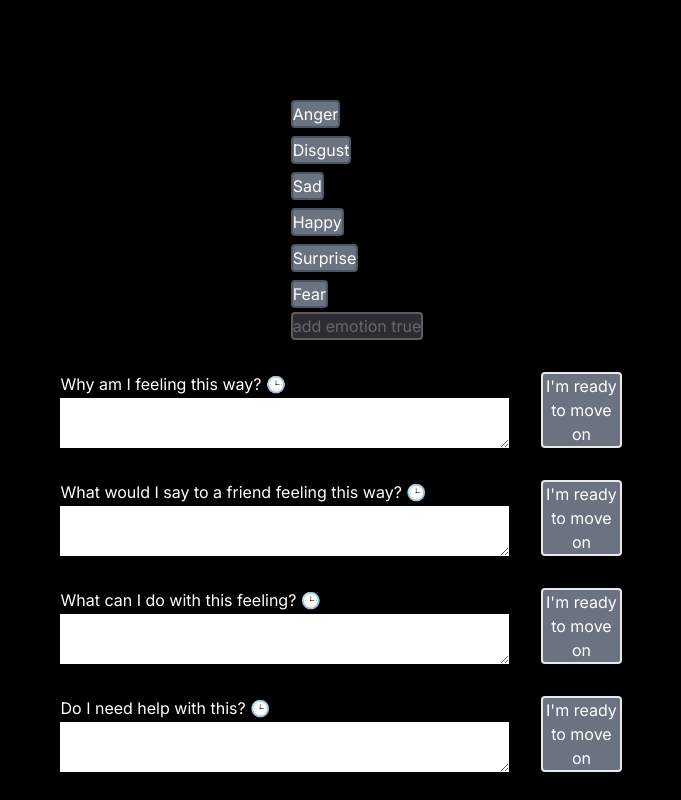
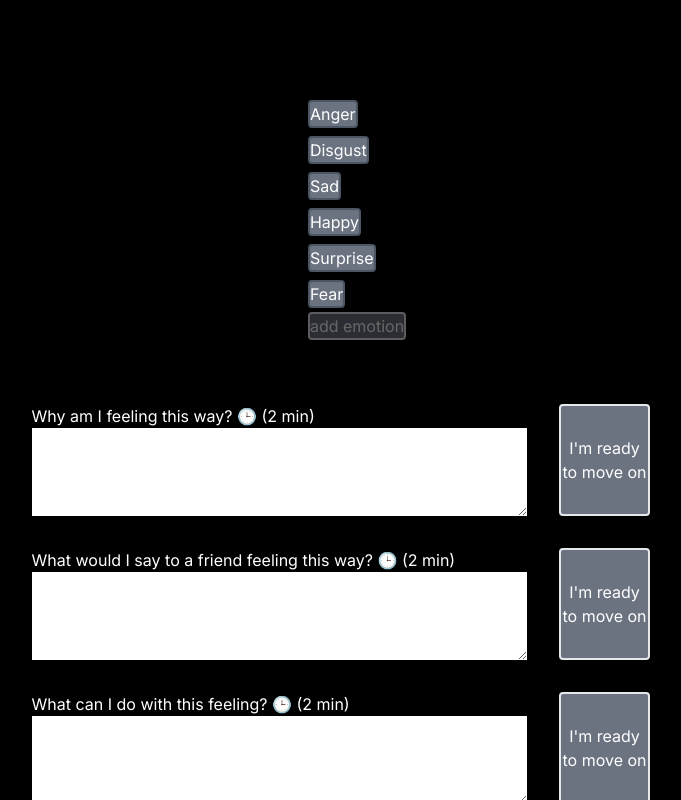
Before and after one commit to StevenVanBlerk/emotion-wheel, a Next.js app: page / in a window 1280 px wide. Shown: the top 800 px of the page, without its empty margins (299-980 px from the left). Built offline with nearby package versions, Linux system fonts and the light colour scheme.

Commit message:
fixed the last of the selection logic bugs

```diff
--- a/src/app/components/EmotionSelection/EmotionList/EmotionList.tsx
+++ b/src/app/components/EmotionSelection/EmotionList/EmotionList.tsx
@@ -80,7 +80,7 @@ const EmotionList = ({
         onClick={onFinalEmotionSelect}
         disabled={isAddEmotionDisabled}
       >
-        add emotion {isAddEmotionDisabled.toString()}
+        add emotion
       </button>
     </div>
   );
--- a/src/app/components/EmotionSelection/EmotionSelection.tsx
+++ b/src/app/components/EmotionSelection/EmotionSelection.tsx
@@ -1,50 +1,38 @@
 import { EmotionMap } from "@/app/types/emotions";
 import {
-  evaluateActiveStates,
   formatEmotionsInitialState,
-  getSelectedEmotionLabels as getSelectedEmotionKeySequence,
   onEmotionSelect,
   staticEmotions,
 } from "@/app/utils/emotions";
-import { useEffect, useState } from "react";
+import { useState } from "react";
 import EmotionList from "./EmotionList";
 
 type EmotionSelectionProps = {
   appendToEmotionGroup: (emotionKeySequence: string[]) => void;
 };
-
+const initialEmotions = formatEmotionsInitialState(staticEmotions);
 const EmotionSelection = ({ appendToEmotionGroup }: EmotionSelectionProps) => {
-  const [emotions, setEmotions] = useState<EmotionMap>(
-    formatEmotionsInitialState(staticEmotions),
-  );
+  const [emotions, setEmotions] = useState<EmotionMap>(initialEmotions);
 
   const [selectedEmotionKeySequence, setSelectedEmotionKeySequence] = useState<
     string[]
   >([]);
 
-  // // An emotion was selected. Reevaluate selected key sequence
-  useEffect(() => {
-    const newSelectedEmotionKeySequence =
-      getSelectedEmotionKeySequence(emotions);
-    setSelectedEmotionKeySequence(newSelectedEmotionKeySequence);
-
-    // BUGGED INFINITE CALLS
-    // evaluateActiveStates(setEmotions, newSelectedEmotionKeySequence);
-  }, [emotions]);
-
-  // // An emotion was selected. Reevaluate active states
-  // useEffect(() => {
-  // evaluateActiveStates(setEmotions, selectedEmotionKeySequence);
-  // }, [selectedEmotionKeySequence]);
-
+  const resetEmotions = () => setEmotions(initialEmotions);
   return (
     <EmotionList
       emotions={emotions}
       onFinalEmotionSelect={() => {
         appendToEmotionGroup(selectedEmotionKeySequence);
+        resetEmotions();
       }}
       onEmotionSelect={(emotionKeySequence) => {
-        onEmotionSelect(emotionKeySequence, emotions, setEmotions);
+        onEmotionSelect(
+          emotionKeySequence,
+          JSON.parse(JSON.stringify(emotions)) as EmotionMap,
+          setEmotions,
+          setSelectedEmotionKeySequence,
+        );
       }}
       isAddEmotionDisabled={selectedEmotionKeySequence.length === 0}
     />
--- a/src/app/components/IntrospectiveQuestions/IntrospectiveQuestions.tsx
+++ b/src/app/components/IntrospectiveQuestions/IntrospectiveQuestions.tsx
@@ -3,7 +3,7 @@ const IntrospectiveQuestions = () => {
     <div>
       <div className="mt-8 grid grid-cols-[80%_20%]">
         <label className="grid">
-          Why am I feeling this way? 🕒 <textarea id="why-this-feeling" />
+          Why am I feeling this way? 🕒 (2 min) <TextArea />
         </label>
 
         <button className="ml-8 rounded border-2 bg-gray-500">
@@ -12,8 +12,8 @@ const IntrospectiveQuestions = () => {
       </div>
       <div className="mt-8 grid grid-cols-[80%_20%]">
         <label className="grid">
-          What would I say to a friend feeling this way? 🕒
-          <textarea />
+          What would I say to a friend feeling this way? 🕒 (2 min)
+          <TextArea />
         </label>
         <button className="ml-8 rounded border-2 bg-gray-500">
           I&apos;m ready to move on
@@ -21,8 +21,8 @@ const IntrospectiveQuestions = () => {
       </div>
       <div className="mt-8 grid grid-cols-[80%_20%]">
         <label className="grid">
-          What can I do with this feeling? 🕒
-          <textarea />
+          What can I do with this feeling? 🕒 (2 min)
+          <TextArea />
         </label>
         <button className="ml-8 rounded border-2 bg-gray-500">
           I&apos;m ready to move on
@@ -30,8 +30,8 @@ const IntrospectiveQuestions = () => {
       </div>
       <div className="mt-8 grid grid-cols-[80%_20%]">
         <label className="grid">
-          Do I need help with this? 🕒
-          <textarea />
+          Do I need help with this? 🕒 (2 min)
+          <TextArea />
         </label>
         <button className="ml-8 rounded border-2 bg-gray-500">
           I&apos;m ready to move on
@@ -39,8 +39,8 @@ const IntrospectiveQuestions = () => {
       </div>
       <div className="mt-8 grid grid-cols-[80%_20%]">
         <label className="grid">
-          Who can help me with this? 🕒
-          <textarea />
+          Who can help me with this? 🕒 (2 min)
+          <TextArea />
         </label>
         <button className="ml-8 rounded border-2 bg-gray-500">
           I&apos;m ready to move on
@@ -51,3 +51,5 @@ const IntrospectiveQuestions = () => {
 };
 
 export default IntrospectiveQuestions;
+
+const TextArea = () => <textarea className="p-1 text-sm text-black" rows={4} />;
--- a/src/app/components/SelectedEmotions/SelectedEmotions.tsx
+++ b/src/app/components/SelectedEmotions/SelectedEmotions.tsx
@@ -2,7 +2,7 @@ type SelectedEmotionsProps = { emotionGroup: string[][] };
 
 const SelectedEmotions = ({ emotionGroup }: SelectedEmotionsProps) => {
   return (
-    <div>
+    <div className="mt-8">
       <ul>
         {emotionGroup.map((emotionKeySequence) => {
           const [emotionKeyT0, emotionKeyT1, emotionKeyT2] = emotionKeySequence;
--- a/src/app/utils/emotions.ts
+++ b/src/app/utils/emotions.ts
@@ -1,45 +1,31 @@
 import React from "react";
-import { Emotion, EmotionMap, StaticEmotion } from "../types/emotions";
+import { EmotionMap, StaticEmotion } from "../types/emotions";
 
-const selectEmotion = (
-  emotionKeySequence: string[],
-  setEmotions: React.Dispatch<React.SetStateAction<EmotionMap>>,
-) => {
-  setEmotions((previousState: EmotionMap) => {
-    const emotionsCopy = JSON.parse(
-      JSON.stringify(previousState),
-    ) as EmotionMap;
-
+const selectEmotion = (emotionKeySequence: string[], emotions: EmotionMap) => {
   const [emotionT0Key, emotionT1Key, emotionT2Key] = emotionKeySequence;
-    const emotionT0 = emotionsCopy[emotionT0Key];
+  const emotionT0 = emotions[emotionT0Key];
   const emotionT1 = emotionT0?.subEmotions[emotionT1Key];
   const emotionT2 = emotionT1?.subEmotions[emotionT2Key];
 
   if (emotionT2) {
     emotionT2.isSelected = true;
-      return emotionsCopy;
+    return emotions;
   } else if (emotionT1) {
     emotionT1.isSelected = true;
-      return emotionsCopy;
+    return emotions;
   } else if (emotionT0) {
     emotionT0.isSelected = true;
   }
 
-    return emotionsCopy;
-  });
+  return emotions;
 };
 
 const deselectEmotion = (
   emotionKeySequence: string[],
-  setEmotions: React.Dispatch<React.SetStateAction<EmotionMap>>,
+  emotions: EmotionMap,
 ) => {
-  setEmotions((previousState: EmotionMap) => {
-    const emotionsCopy = JSON.parse(
-      JSON.stringify(previousState),
-    ) as EmotionMap;
-
   const [emotionT0Key, emotionT1Key, emotionT2Key] = emotionKeySequence;
-    const emotionT0 = emotionsCopy[emotionT0Key];
+  const emotionT0 = emotions[emotionT0Key];
   const emotionT1 = emotionT0?.subEmotions[emotionT1Key];
   const emotionT2 = emotionT1?.subEmotions[emotionT2Key];
 
@@ -63,16 +49,15 @@ const deselectEmotion = (
     }
   }
 
-    return emotionsCopy;
-  });
+  return emotions;
 };
 
 export const onEmotionSelect = (
   emotionKeySequence: string[],
-  emotions: EmotionMap,
+  emotionsCopy: EmotionMap,
   setEmotions: React.Dispatch<React.SetStateAction<EmotionMap>>,
+  setSelectedEmotionKeySequence: React.Dispatch<React.SetStateAction<string[]>>,
 ) => {
-  const emotionsCopy: EmotionMap = JSON.parse(JSON.stringify(emotions));
   const [emotionKeyT0, emotionKeyT1, emotionKeyT2] = emotionKeySequence;
   const emotionT0 = emotionsCopy[emotionKeyT0];
   const emotionT1 = emotionT0?.subEmotions[emotionKeyT1];
@@ -81,29 +66,37 @@ export const onEmotionSelect = (
   // a T2 emotion was selected
   if (emotionT2) {
     if (emotionT2.isSelected)
-      deselectEmotion([emotionKeyT0, emotionKeyT1, emotionKeyT2], setEmotions);
-    else selectEmotion([emotionKeyT0, emotionKeyT1, emotionKeyT2], setEmotions);
+      deselectEmotion([emotionKeyT0, emotionKeyT1, emotionKeyT2], emotionsCopy);
+    else
+      selectEmotion([emotionKeyT0, emotionKeyT1, emotionKeyT2], emotionsCopy);
   }
   // a T1 emotion was selected
   else if (emotionT1) {
     if (emotionT1.isSelected)
-      deselectEmotion([emotionKeyT0, emotionKeyT1], setEmotions);
-    else selectEmotion([emotionKeyT0, emotionKeyT1], setEmotions);
+      deselectEmotion([emotionKeyT0, emotionKeyT1], emotionsCopy);
+    else selectEmotion([emotionKeyT0, emotionKeyT1], emotionsCopy);
   }
   // a T0 emotion was selected
   else {
-    if (emotionT0.isSelected) deselectEmotion([emotionKeyT0], setEmotions);
-    else selectEmotion([emotionKeyT0], setEmotions);
+    if (emotionT0.isSelected) deselectEmotion([emotionKeyT0], emotionsCopy);
+    else selectEmotion([emotionKeyT0], emotionsCopy);
   }
+
+  // evaluating selected emotion key sequence
+  const newSelectedEmotionKeySequence =
+    getSelectedEmotionKeySequence(emotionsCopy);
+
+  validateActiveStates(emotionsCopy, newSelectedEmotionKeySequence);
+
+  setEmotions(emotionsCopy);
+  setSelectedEmotionKeySequence(newSelectedEmotionKeySequence);
 };
 
-export const evaluateActiveStates = (
-  setEmotions: React.Dispatch<React.SetStateAction<EmotionMap>>,
+export const validateActiveStates = (
+  emotions: EmotionMap,
   selectedEmotionKeySequence: string[],
 ) => {
-  setEmotions((previousState) => {
-    const emotionsCopy: EmotionMap = JSON.parse(JSON.stringify(previousState));
-    Object.values(emotionsCopy).forEach((emotionT0) => {
+  Object.values(emotions).forEach((emotionT0) => {
     // T0 emotions are active if no emotions are selected OR that specific emotion is selected
     let isT0Active =
       selectedEmotionKeySequence.length == 0
@@ -111,14 +104,18 @@ export const evaluateActiveStates = (
         : selectedEmotionKeySequence.includes(emotionT0.label);
     emotionT0.isActive = isT0Active;
 
+    // Evaluating T1 emotions
     Object.values(emotionT0.subEmotions).forEach((emotionT1) => {
       // T1 emotions are inactive if their T0 parent is NOT selected
       let isT1Active = true;
-        if (!selectedEmotionKeySequence.includes(emotionT0.label))
+
+      if (!selectedEmotionKeySequence.includes(emotionT0.label)) {
         isT1Active = false;
+      }
       // T1 emotions are inactive if any T1 siblings are selected
-        for (const siblingKey in emotionT1.subEmotions) {
-          const siblingEmotion = emotionT1.subEmotions[siblingKey];
+      for (const siblingKey in emotionT0.subEmotions) {
+        if (!isT1Active) break; //no need to keep evaluating T1
+        const siblingEmotion = emotionT0.subEmotions[siblingKey];
         if (
           siblingEmotion.label !== emotionT1.label &&
           siblingEmotion.isSelected
@@ -126,15 +123,18 @@ export const evaluateActiveStates = (
           isT1Active = false;
         }
       }
+      emotionT1.isActive = isT1Active;
 
+      // Evaluating T2 emotions
       Object.values(emotionT1.subEmotions).forEach((emotionT2) => {
         // T1 emotions are inactive if their T0 parent is NOT selected
         let isT2Active = true;
         if (!selectedEmotionKeySequence.includes(emotionT1.label))
           isT2Active = false;
         // T2 emotions are inactive if any T2 siblings are selected
-          for (const siblingKey in emotionT2.subEmotions) {
-            const siblingEmotion = emotionT2.subEmotions[siblingKey];
+        for (const siblingKey in emotionT1.subEmotions) {
+          if (!isT2Active) break; //no need to keep evaluating T2
+          const siblingEmotion = emotionT1.subEmotions[siblingKey];
           if (
             siblingEmotion.label !== emotionT2.label &&
             siblingEmotion.isSelected
@@ -142,15 +142,15 @@ export const evaluateActiveStates = (
             isT2Active = false;
           }
         }
+        emotionT2.isActive = isT2Active;
       });
     });
   });
 
-    return emotionsCopy;
-  });
+  return emotions;
 };
 
-export const getSelectedEmotionLabels = (emotions: EmotionMap) => {
+export const getSelectedEmotionKeySequence = (emotions: EmotionMap) => {
   let selectedEmotionKeySequence: string[] = [];
   Object.values(emotions).forEach((emotionT0) => {
     if (emotionT0.isSelected) selectedEmotionKeySequence.push(emotionT0.label);
@@ -278,7 +278,6 @@ export const staticEmotions: StaticEmotion[] = [
       },
     ],
   },
-
   {
     label: "Disgust",
     color: "brown",
```
Lines whose indentation alone changed are shown as unchanged.
